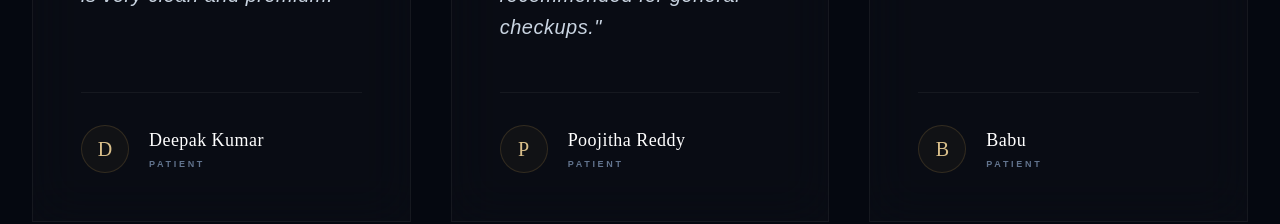
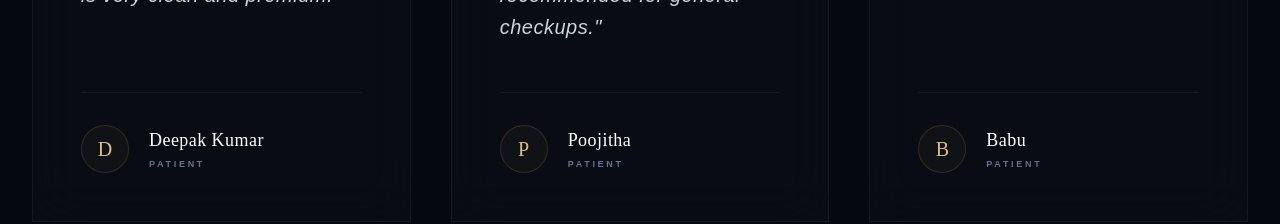
Before and after one commit to NijamalaPraveenKumar/our-kaluvoya-hospital, a React (Vite) app: page / in a window 1280 px wide. Shown: the part 7320-7544 px from the top of the page. Built offline with nearby package versions, Linux system fonts and the light colour scheme.

Commit message:
fixed build error

```diff
--- a/src/App.tsx
+++ b/src/App.tsx
@@ -617,7 +617,7 @@ const TestimonialsSection = () => {
       rating: 5
     },
     {
-      name: "Poojitha Reddy",
+      name: "Poojitha",
       role: "Patient",
       content: "Doctor is friendly and explains clearly. He doesn't prescribe unnecessary medicines. Highly recommended for general checkups.",
       rating: 5
```
